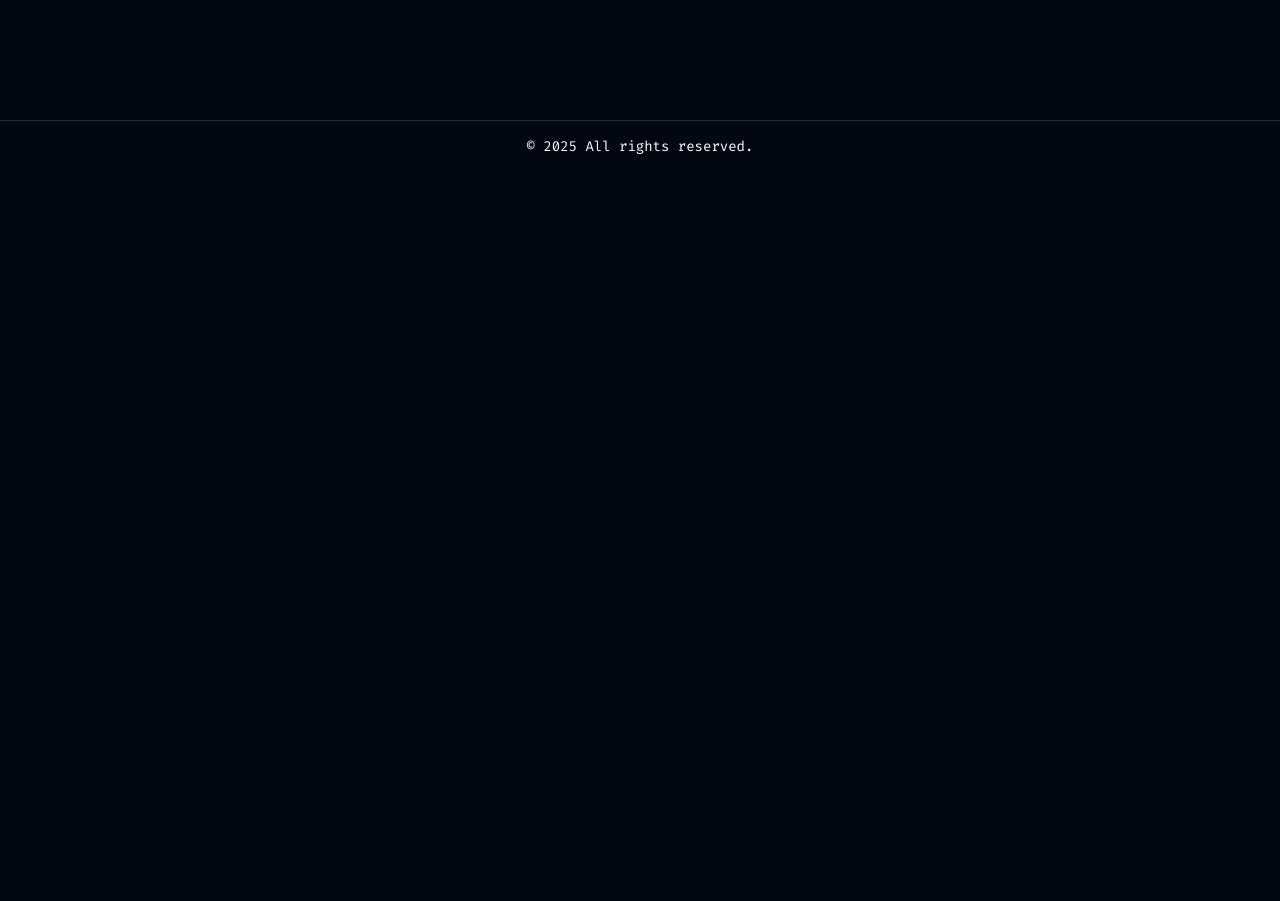
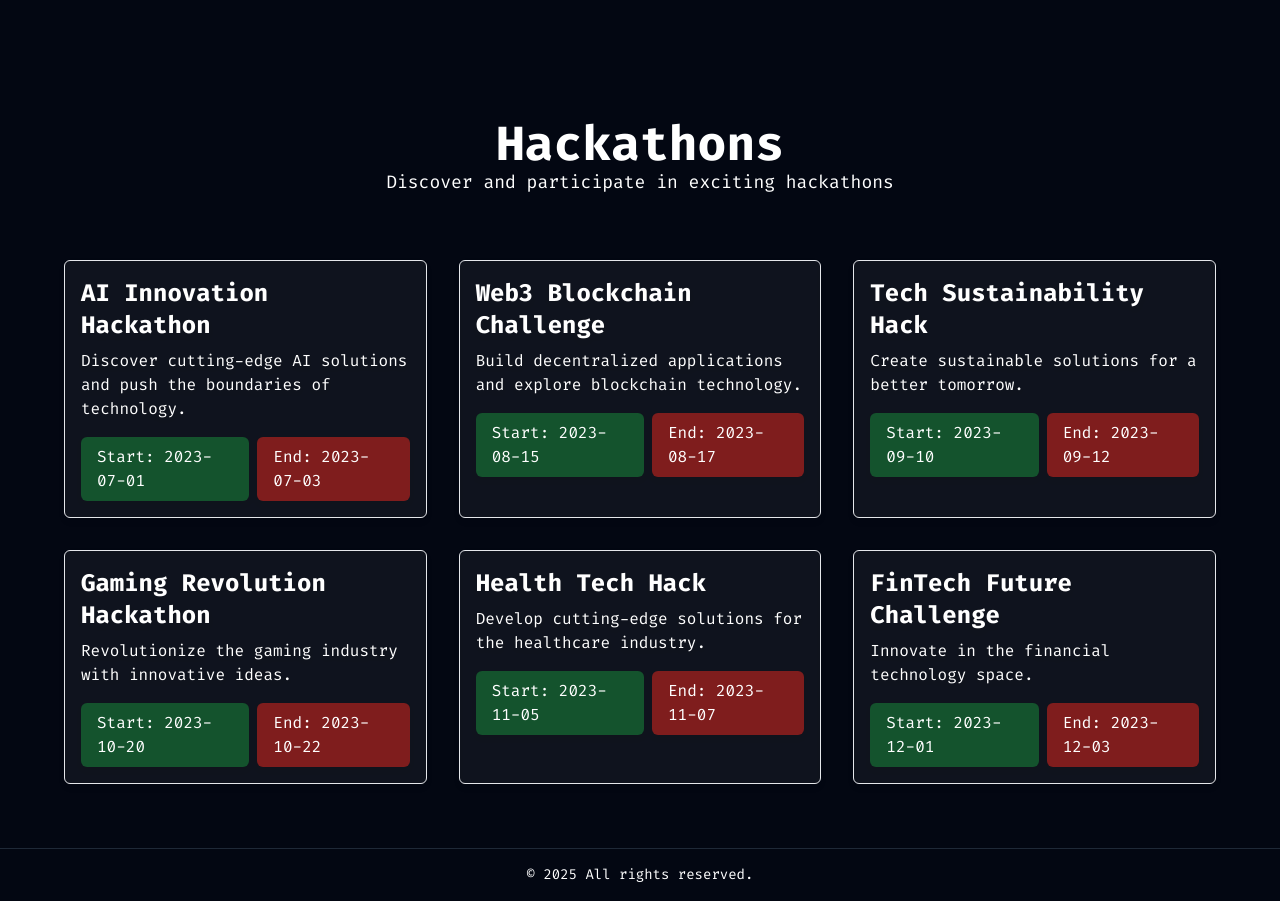
Before and after one commit to amankashyap004/hackathon-management-web, a Next.js app: page / in a window 1280 px wide. Shown: the part 680-1581 px from the top of the page. Before the commit the page ends 853 px from the top, so only its background shows below. Built offline with nearby package versions, Linux system fonts and the light colour scheme.

Commit message:
add: component HackathonList

```diff
--- a/src/app/page.tsx
+++ b/src/app/page.tsx
@@ -1,11 +1,13 @@
+import Layout from "@/components/wrappers/Layout";
 import Hero from "@/components/home/Hero";
-import Layout from "@/components/wrappers/Layout";
+import HackathonList from "@/components/home/HackathonList";
 
 export default function Home() {
   return (
     <Layout>
       <main>
-       <Hero/>
+        <Hero />
+        <HackathonList />
       </main>
     </Layout>
   );
--- a/src/components/common/Footer.tsx
+++ b/src/components/common/Footer.tsx
@@ -3,7 +3,7 @@ import Container from "../wrappers/Container";
 
 const Footer = () => {
   return (
-    <footer className="w-full border-t border-gray-800 ">
+    <footer className="w-full border-t border-gray-800 mt-12 lg:mt-16">
       <Container>
         <div className="py-4 text-center text-sm ">
           <p>© {new Date().getFullYear()} All rights reserved.</p>
--- /dev/null
+++ b/src/components/home/HackathonList.tsx
@@ -0,0 +1,103 @@
+"use client";
+
+import { useState, useEffect } from "react";
+import Link from "next/link";
+import Container from "../wrappers/Container";
+
+interface Hackathon {
+  id: string;
+  title: string;
+  description: string;
+  startDate: string;
+  endDate: string;
+}
+
+export default function HackathonList() {
+  const [hackathons, setHackathons] = useState<Hackathon[]>([]);
+
+  useEffect(() => {
+    setHackathons(dummyHackathons);
+  }, []);
+
+  return (
+    <Container className="flex-col gap-8 lg:gap-16">
+      <div className="flex flex-col text-center">
+        <h1 className="text-3xl lg:text-5xl font-bold">Hackathons</h1>
+        <p className="text-sm lg:text-lg">
+          Discover and participate in exciting hackathons
+        </p>
+      </div>
+      <div className="grid grid-cols-1 lg:grid-cols-3 gap-4 lg:gap-8 w-full">
+        {hackathons.map((hackathon) => (
+          <Link
+            href={`/hackathons/${hackathon.id}`}
+            key={hackathon.id}
+            className="border rounded-md bg-white/5 drop-shadow-md hover:bg-white/10 p-4 transition-all duration-500"
+          >
+            <div>
+              <p className="text-lg lg:text-2xl font-bold">{hackathon.title}</p>
+              <p className="mt-2 text-sm lg:text-base">
+                {hackathon.description}
+              </p>
+              <div className="flex justify-between gap-2 mt-4 text-xs lg:text-base">
+                <p className="px-3 lg:px-4 py-2 rounded-md bg-green-900">
+                  Start: {hackathon.startDate}
+                </p>
+                <p className="px-3 lg:px-4 py-2 rounded-md bg-red-900">
+                  End: {hackathon.endDate}
+                </p>
+              </div>
+            </div>
+          </Link>
+        ))}
+      </div>
+    </Container>
+  );
+}
+
+const dummyHackathons: Hackathon[] = [
+  {
+    id: "1",
+    title: "AI Innovation Hackathon",
+    description:
+      "Discover cutting-edge AI solutions and push the boundaries of technology.",
+    startDate: "2023-07-01",
+    endDate: "2023-07-03",
+  },
+  {
+    id: "2",
+    title: "Web3 Blockchain Challenge",
+    description:
+      "Build decentralized applications and explore blockchain technology.",
+    startDate: "2023-08-15",
+    endDate: "2023-08-17",
+  },
+  {
+    id: "3",
+    title: "Tech Sustainability Hack",
+    description: "Create sustainable solutions for a better tomorrow.",
+    startDate: "2023-09-10",
+    endDate: "2023-09-12",
+  },
+  {
+    id: "4",
+    title: "Gaming Revolution Hackathon",
+    description: "Revolutionize the gaming industry with innovative ideas.",
+    startDate: "2023-10-20",
+    endDate: "2023-10-22",
+  },
+  {
+    id: "5",
+    title: "Health Tech Hack",
+    description: "Develop cutting-edge solutions for the healthcare industry.",
+    startDate: "2023-11-05",
+    endDate: "2023-11-07",
+  },
+  {
+    id: "6",
+    title: "FinTech Future Challenge",
+    description: "Innovate in the financial technology space.",
+    startDate: "2023-12-01",
+    endDate: "2023-12-03",
+  },
+];
```
